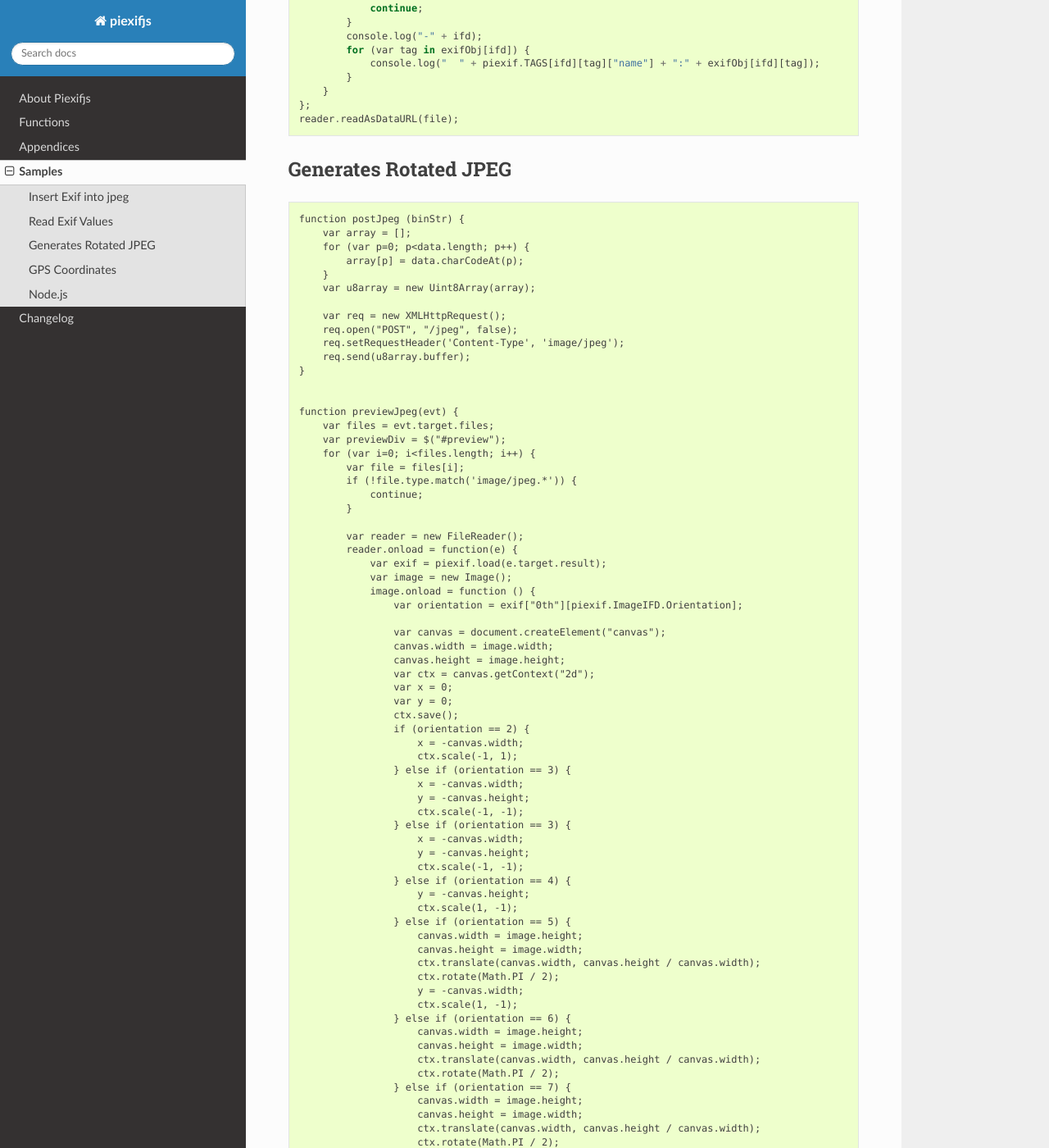
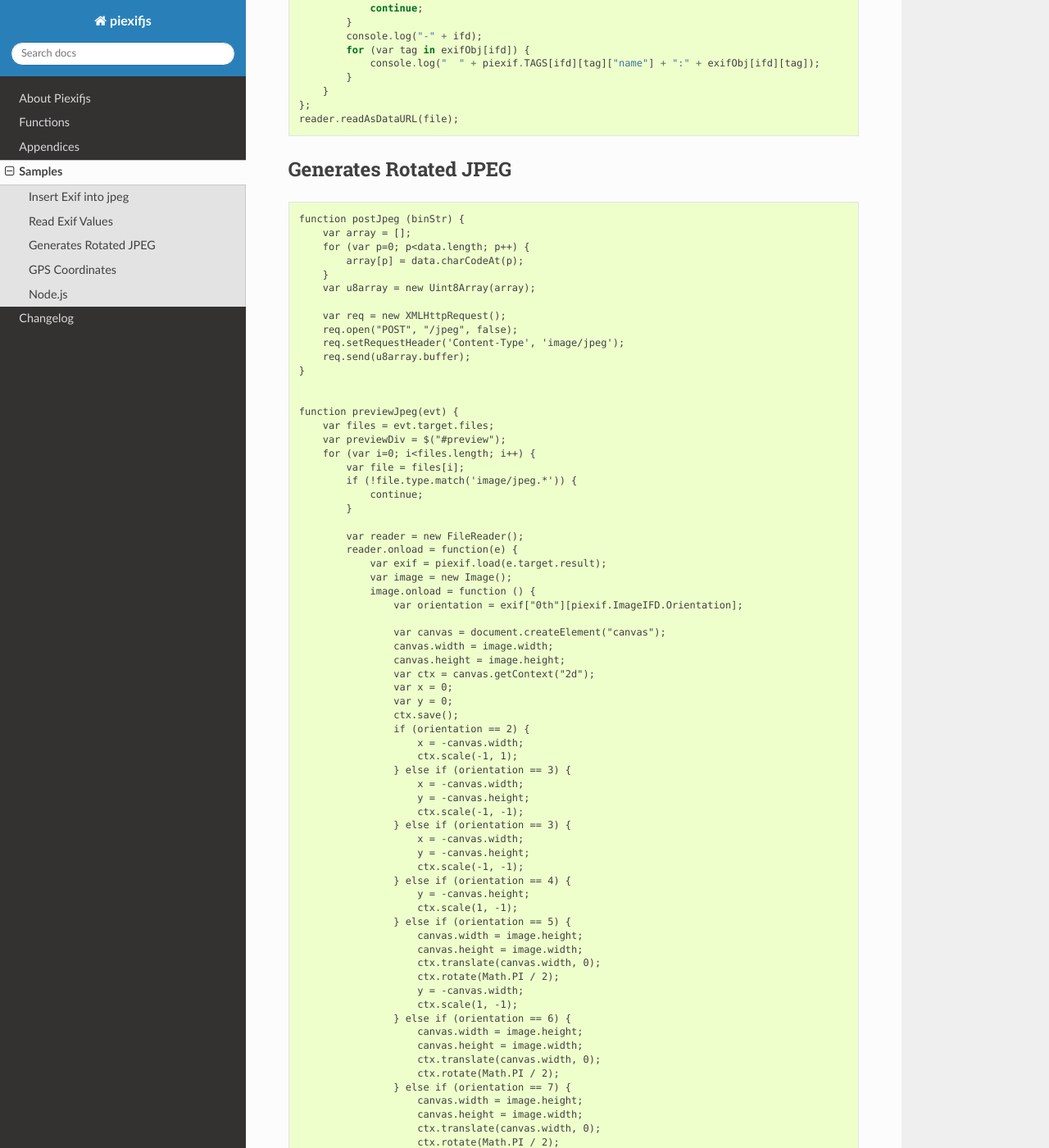
Before and after one commit to hMatoba/piexifjs, a Sphinx documentation site: the page built from docs/sample.rst, in a window 1280 px wide and 1400 px high, scrolled down 1055 px. Shown: the whole window at 82% size. Built offline with Sphinx 7.4.7 and the Read the Docs theme 2.0.0, drawn with Linux system fonts in a browser that asks for light colours; some of the changed text lies outside the part shown.

Commit message:
Remove bad translation
canvas.height / canvas.width only produces a slight black bar on the top of the image and is unnecessary

```diff
--- a/docs/sample.rst
+++ b/docs/sample.rst
@@ -125,26 +125,26 @@ Generates Rotated JPEG
                     } else if (orientation == 5) {
                         canvas.width = image.height;
                         canvas.height = image.width;
-                        ctx.translate(canvas.width, canvas.height / canvas.width);
+                        ctx.translate(canvas.width, 0);
                         ctx.rotate(Math.PI / 2);
                         y = -canvas.width;
                         ctx.scale(1, -1);
                     } else if (orientation == 6) {
                         canvas.width = image.height;
                         canvas.height = image.width;
-                        ctx.translate(canvas.width, canvas.height / canvas.width);
+                        ctx.translate(canvas.width, 0);
                         ctx.rotate(Math.PI / 2);
                     } else if (orientation == 7) {
                         canvas.width = image.height;
                         canvas.height = image.width;
-                        ctx.translate(canvas.width, canvas.height / canvas.width);
+                        ctx.translate(canvas.width, 0);
                         ctx.rotate(Math.PI / 2);
                         x = -canvas.height;
                         ctx.scale(-1, 1);
                     } else if (orientation == 8) {
                         canvas.width = image.height;
                         canvas.height = image.width;
-                        ctx.translate(canvas.width, canvas.height / canvas.width);
+                        ctx.translate(canvas.width, 0);
                         ctx.rotate(Math.PI / 2);
                         x = -canvas.height;
                         y = -canvas.width;
```
